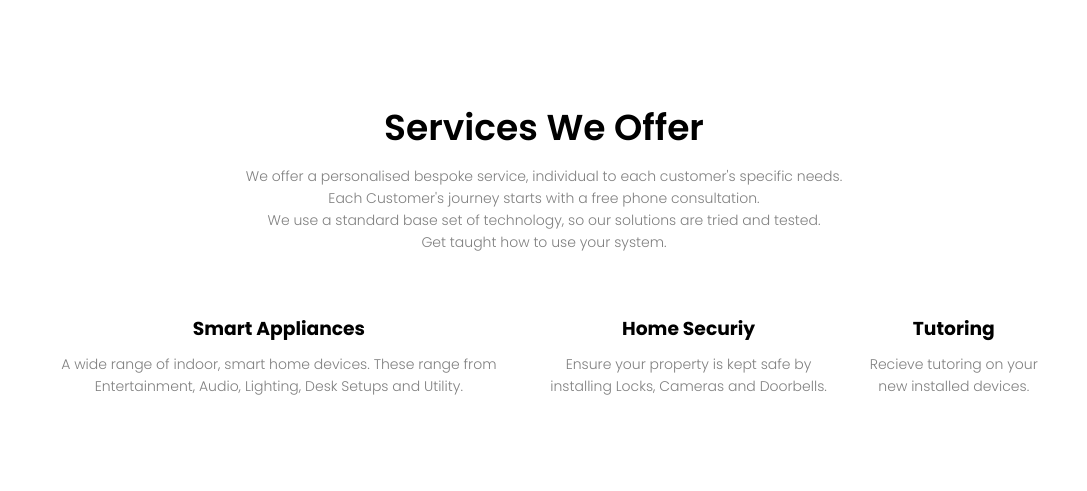
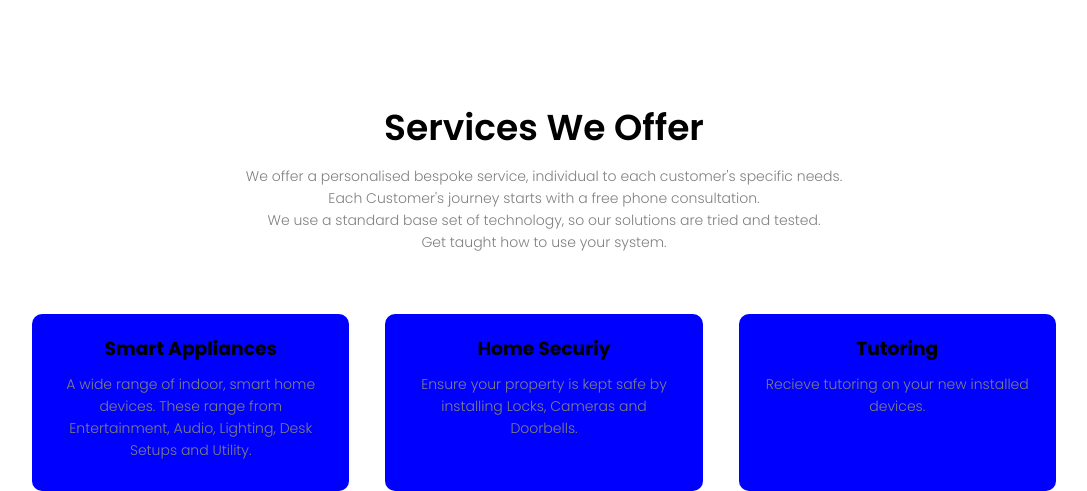
Before and after one commit to RyboNashy02/Insta-Tek.io, a Jekyll site: the page built from index.html, in a window 1280 px wide. Shown: the part 900-1391 px from the top of the page, without its empty margins (96-1183 px from the left). Built offline with Jekyll 4.4.1, drawn with Linux system fonts in a browser that asks for light colours; before the commit the page ends 1307 px from its top, so only the background shows below that.

Commit message:
Update index.html

```diff
--- a/index.html
+++ b/index.html
@@ -15,17 +15,17 @@ title: Home
         Get taught how to use your system.</p>
 
         <div class = 'row'>
-                <div class = 'service-col'>
+                <div class = 'services-col'>
                         <h3> Smart Appliances </h3>
                         <p> A wide range of indoor, smart home devices. These range from Entertainment, Audio, Lighting, Desk Setups and Utility. </p>
                 </div>
 
-                <div class = 'service-col'>
+                <div class = 'services-col'>
                         <h3> Home Securiy </h3>
                         <p> Ensure your property is kept safe by installing Locks, Cameras and Doorbells. </p>
                 </div>
 
-                <div class = 'service-col'>
+                <div class = 'services-col'>
                         <h3> Tutoring </h3>
                         <p> Recieve tutoring on your new installed devices. </p>
                 </div>
```
